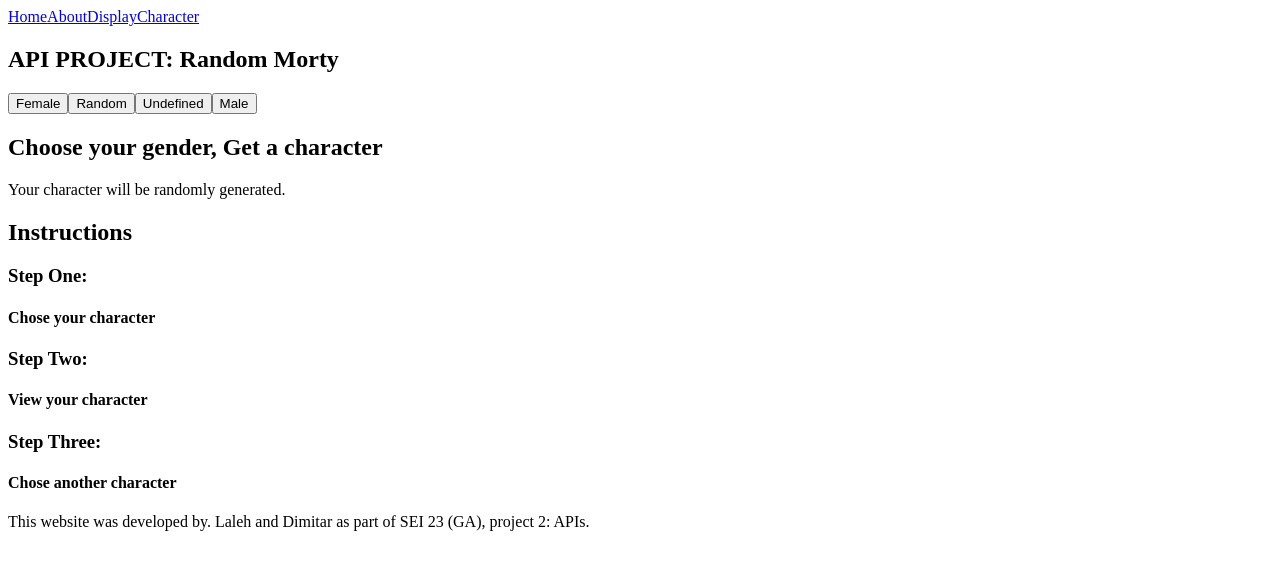
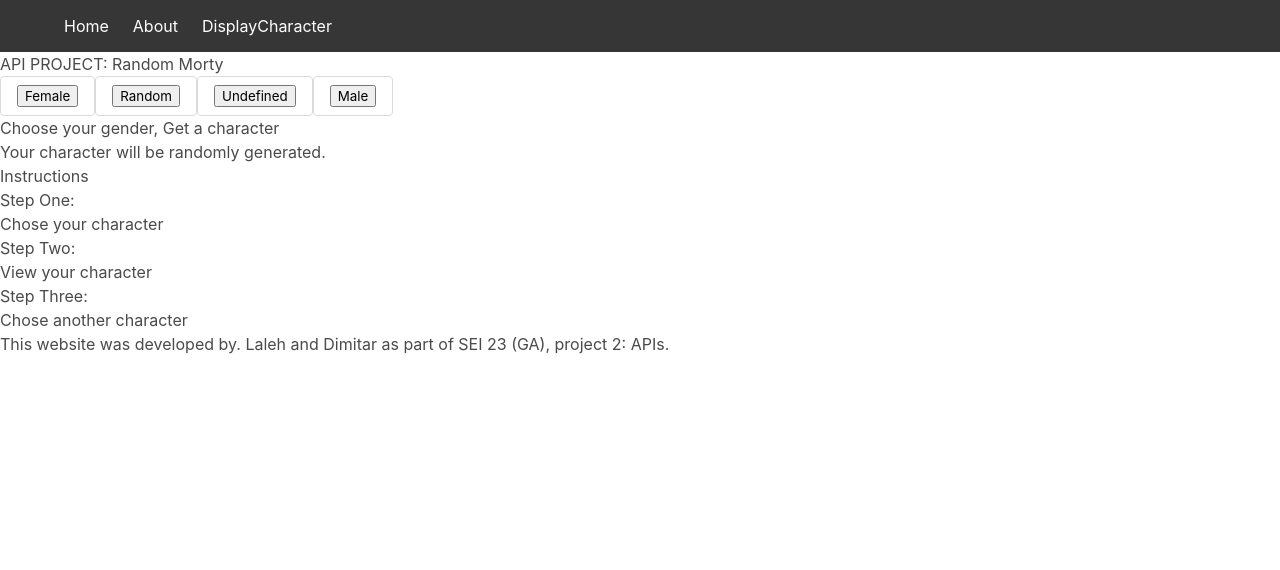
Before and after one commit to Laleh-S/project-2-Laleh, a React (Create React App) app: page / in a window 1280 px wide. Shown: the top 570 px of the page. Built offline with nearby package versions, Linux system fonts and the light colour scheme.

Commit message:
updating characters

```diff
--- a/src/components/DisplayCharacter.js
+++ b/src/components/DisplayCharacter.js
@@ -1,5 +1,5 @@
 import React from "react"
-import { Link, useParams } from "react-router-dom"
+import {  useParams } from "react-router-dom"
 import Character from "./Character"
 
 
--- a/src/styles/main.scss
+++ b/src/styles/main.scss
@@ -0,0 +1,10 @@
+
+
+
+
+
+
+
+
+
+@import "~bulma/bulma.sass";
```
